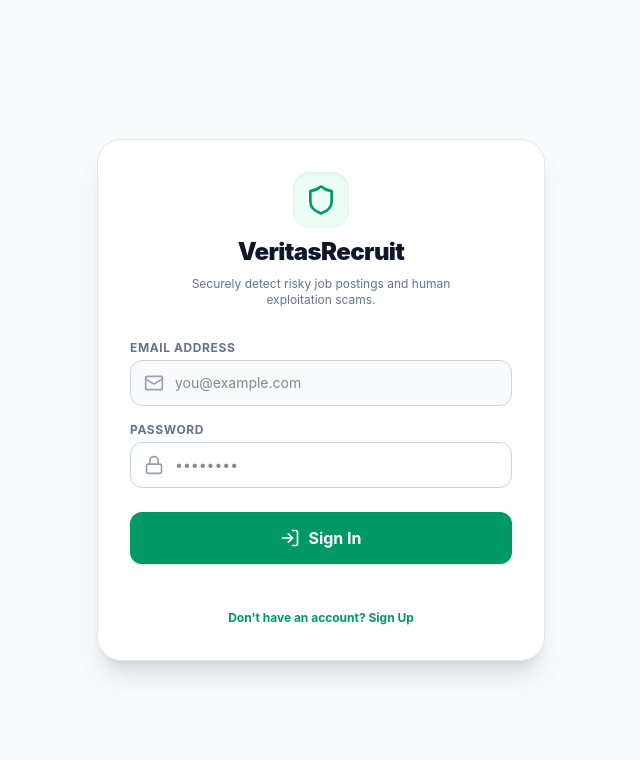
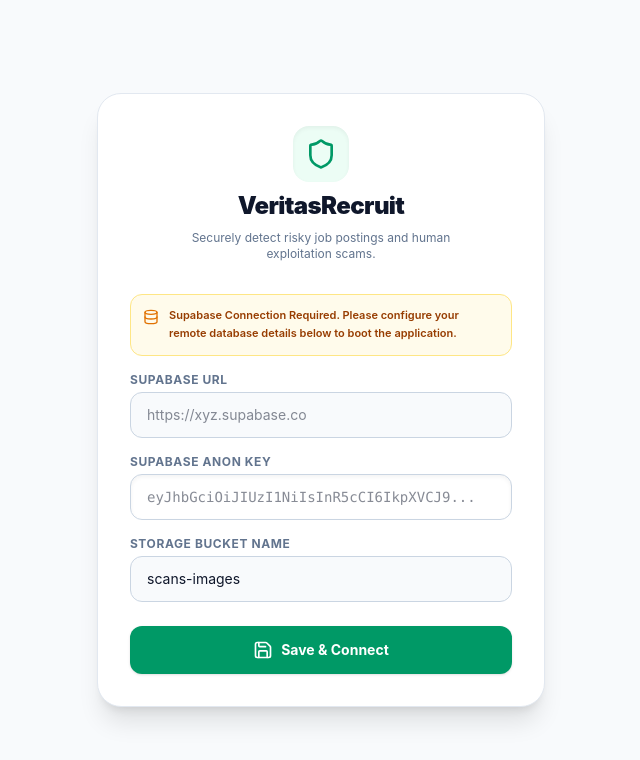
Before and after one commit to r3mington/job-scanner, a React (Vite) app: page / in a window 1280 px wide. Shown: the top 760 px of the page, without its empty margins (319-959 px from the left). Built offline with nearby package versions, Linux system fonts and the light colour scheme; no server answers.

Commit message:
Provide inline database configuration on login screen for bootstrap setups

```diff
--- a/src/pages/LoginView.jsx
+++ b/src/pages/LoginView.jsx
@@ -1,14 +1,26 @@
 import React, { useState } from 'react';
 import { supabase } from '../utils/supabaseClient';
-import { Shield, Mail, Lock, Loader2, AlertCircle, LogIn, UserPlus } from 'lucide-react';
+import { Shield, Mail, Lock, Loader2, AlertCircle, LogIn, UserPlus, Database, Save } from 'lucide-react';
 
 export default function LoginView() {
+  // Check if Supabase is configured
+  const storedUrl = localStorage.getItem('supabase_url') || '';
+  const storedAnon = localStorage.getItem('supabase_anon_key') || '';
+  const isSupabaseConfigured = storedUrl && storedUrl !== '' && !storedUrl.includes('placeholder-url');
+
   const [isSignUp, setIsSignUp] = useState(false);
+  const [showSetup, setShowSetup] = useState(!isSupabaseConfigured);
   const [email, setEmail] = useState('');
   const [password, setPassword] = useState('');
   const [loading, setLoading] = useState(false);
   const [error, setError] = useState('');
   const [successMsg, setSuccessMsg] = useState('');
+
+  // Setup form states
+  const [sbUrl, setSbUrl] = useState(storedUrl);
+  const [sbKey, setSbKey] = useState(storedAnon);
+  const [sbBucket, setSbBucket] = useState(localStorage.getItem('supabase_bucket') || 'scans-images');
+  const [setupSaving, setSetupSaving] = useState(false);
 
   const handleAuth = async (e) => {
     e.preventDefault();
@@ -49,6 +61,21 @@
     }
   };
 
+  const handleSetupSave = (e) => {
+    e.preventDefault();
+    if (!sbUrl.trim() || !sbKey.trim()) {
+      alert('Please fill in both Supabase URL and Anon Key.');
+      return;
+    }
+    setSetupSaving(true);
+    localStorage.setItem('supabase_url', sbUrl.trim());
+    localStorage.setItem('supabase_anon_key', sbKey.trim());
+    localStorage.setItem('supabase_bucket', sbBucket.trim());
+
+    // Reload to re-initialize supabaseClient
+    window.location.reload();
+  };
+
   return (
     <div className="flex-1 flex flex-col items-center justify-center p-4 min-h-[80vh]">
       <div className="w-full max-w-md bg-white dark:bg-slate-900 border border-slate-200 dark:border-slate-800 rounded-3xl shadow-xl overflow-hidden p-8 space-y-8">
@@ -64,7 +91,90 @@
           </p>
         </div>
 
-        {/* Auth form */}
+        {showSetup ? (
+          /* Supabase Setup View */
+          <form onSubmit={handleSetupSave} className="space-y-4">
+            <div className="p-3 bg-amber-50 dark:bg-amber-950/20 border border-amber-200 dark:border-amber-800/30 rounded-xl flex items-start gap-2.5">
+              <Database className="w-4 h-4 text-amber-600 mt-0.5 flex-shrink-0" />
+              <div className="text-[11px] text-amber-800 dark:text-amber-400 font-semibold leading-relaxed">
+                Supabase Connection Required. Please configure your remote database details below to boot the application.
+              </div>
+            </div>
+
+            <div className="space-y-1">
+              <label htmlFor="sbUrl" className="block text-xs font-bold text-slate-500 uppercase tracking-wider">
+                Supabase URL
+              </label>
+              <input
+                type="text"
+                id="sbUrl"
+                required
+                value={sbUrl}
+                onChange={(e) => setSbUrl(e.target.value)}
+                placeholder="https://xyz.supabase.co"
+                className="w-full px-4 py-3 rounded-xl border border-slate-300 dark:border-slate-700 bg-slate-50 dark:bg-slate-950 text-slate-900 dark:text-white focus:ring-2 focus:ring-emerald-500 focus:border-transparent outline-none transition-shadow text-sm"
+              />
+            </div>
+
+            <div className="space-y-1">
+              <label htmlFor="sbKey" className="block text-xs font-bold text-slate-500 uppercase tracking-wider">
+                Supabase Anon Key
+              </label>
+              <input
+                type="password"
+                id="sbKey"
+                required
+                value={sbKey}
+                onChange={(e) => setSbKey(e.target.value)}
+                placeholder="eyJhbGciOiJIUzI1NiIsInR5cCI6IkpXVCJ9..."
+                className="w-full px-4 py-3 rounded-xl border border-slate-300 dark:border-slate-700 bg-slate-55 dark:bg-slate-950 text-slate-900 dark:text-white focus:ring-2 focus:ring-emerald-500 focus:border-transparent outline-none transition-shadow font-mono text-sm shadow-inner"
+              />
+            </div>
+
+            <div className="space-y-1">
+              <label htmlFor="sbBucket" className="block text-xs font-bold text-slate-500 uppercase tracking-wider">
+                Storage Bucket Name
+              </label>
+              <input
+                type="text"
+                id="sbBucket"
+                required
+                value={sbBucket}
+                onChange={(e) => setSbBucket(e.target.value)}
+                placeholder="scans-images"
+                className="w-full px-4 py-3 rounded-xl border border-slate-300 dark:border-slate-700 bg-slate-50 dark:bg-slate-950 text-slate-900 dark:text-white focus:ring-2 focus:ring-emerald-500 focus:border-transparent outline-none transition-shadow text-sm"
+              />
+            </div>
+
+            <button
+              type="submit"
+              disabled={setupSaving}
+              className="w-full flex items-center justify-center gap-2 bg-emerald-600 hover:bg-emerald-700 disabled:bg-slate-300 text-white font-bold py-3.5 rounded-xl shadow-sm transition-all active:scale-[0.98] mt-6 text-sm"
+            >
+              {setupSaving ? (
+                <Loader2 className="w-5 h-5 animate-spin" />
+              ) : (
+                <>
+                  <Save className="w-5 h-5" /> Save & Connect
+                </>
+              )}
+            </button>
+
+            {isSupabaseConfigured && (
+              <div className="text-center pt-2">
+                <button
+                  type="button"
+                  onClick={() => setShowSetup(false)}
+                  className="text-xs font-bold text-slate-400 hover:text-slate-650 hover:underline transition-colors"
+                >
+                  Cancel and Back to Login
+                </button>
+              </div>
+            )}
+          </form>
+        ) : (
+          /* Normal Auth Form */
+          <>
             <form onSubmit={handleAuth} className="space-y-4">
 
               {/* Error Notification */}
@@ -97,7 +207,7 @@
                     value={email}
                     onChange={(e) => setEmail(e.target.value)}
                     placeholder="you@example.com"
-                className="w-full pl-11 pr-4 py-3 rounded-xl border border-slate-300 dark:border-slate-700 bg-slate-50 dark:bg-slate-950 text-slate-900 dark:text-white focus:ring-2 focus:ring-emerald-500 focus:border-transparent outline-none transition-shadow text-sm"
+                    className="w-full pl-11 pr-4 py-3 rounded-xl border border-slate-300 dark:border-slate-700 bg-slate-55 dark:bg-slate-950 text-slate-900 dark:text-white focus:ring-2 focus:ring-emerald-500 focus:border-transparent outline-none transition-shadow text-sm"
                   />
                 </div>
               </div>
@@ -125,7 +235,7 @@
               <button
                 type="submit"
                 disabled={loading}
-            className="w-full flex items-center justify-center gap-2 bg-emerald-600 hover:bg-emerald-700 disabled:bg-slate-300 disabled:text-slate-500 dark:disabled:bg-slate-800 dark:disabled:text-slate-650 text-white font-bold py-3.5 rounded-xl shadow-sm transition-all active:scale-[0.98] mt-6"
+                className="w-full flex items-center justify-center gap-2 bg-emerald-600 hover:bg-emerald-700 disabled:bg-slate-300 disabled:text-slate-550 dark:disabled:bg-slate-800 dark:disabled:text-slate-650 text-white font-bold py-3.5 rounded-xl shadow-sm transition-all active:scale-[0.98] mt-6"
               >
                 {loading ? (
                   <Loader2 className="w-5 h-5 animate-spin" />
@@ -142,18 +252,27 @@
             </form>
 
             {/* Toggle link */}
-        <div className="text-center pt-2">
+            <div className="text-center space-y-4 pt-2">
               <button
                 onClick={() => {
                   setIsSignUp(!isSignUp);
                   setError('');
                   setSuccessMsg('');
                 }}
-            className="text-xs font-bold text-emerald-600 dark:text-emerald-450 hover:underline transition-colors"
+                className="text-xs font-bold text-emerald-600 dark:text-emerald-450 hover:underline transition-colors block mx-auto"
               >
                 {isSignUp ? 'Already have an account? Sign In' : "Don't have an account? Sign Up"}
               </button>
+
+              <button
+                onClick={() => setShowSetup(true)}
+                className="text-[10px] font-semibold text-slate-400 hover:text-slate-650 hover:underline transition-colors block mx-auto pt-2 border-t border-slate-100 dark:border-slate-800 w-full"
+              >
+                Configure Database Connection Settings
+              </button>
             </div>
+          </>
+        )}
 
       </div>
     </div>
```
Lines whose indentation alone changed are shown as unchanged.
